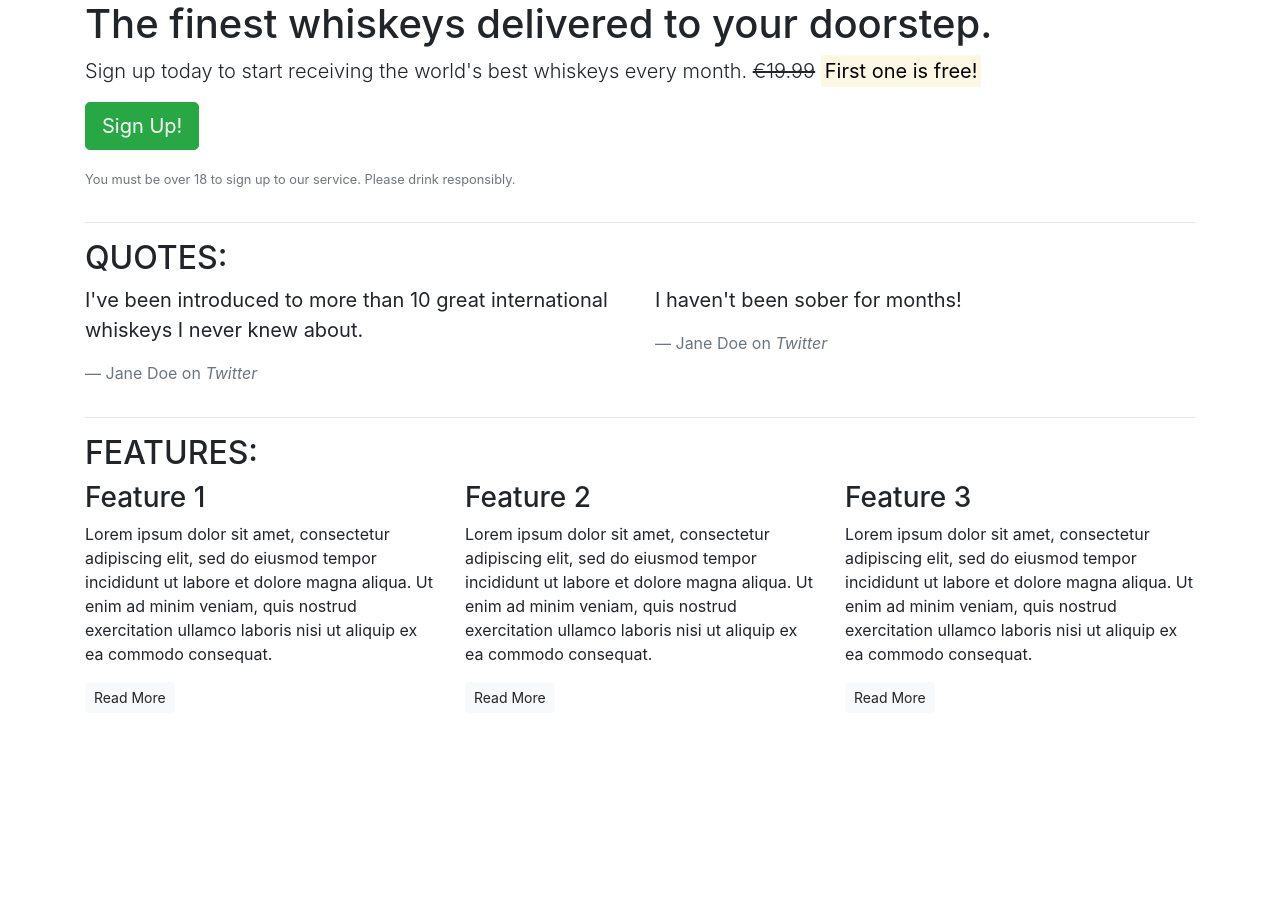
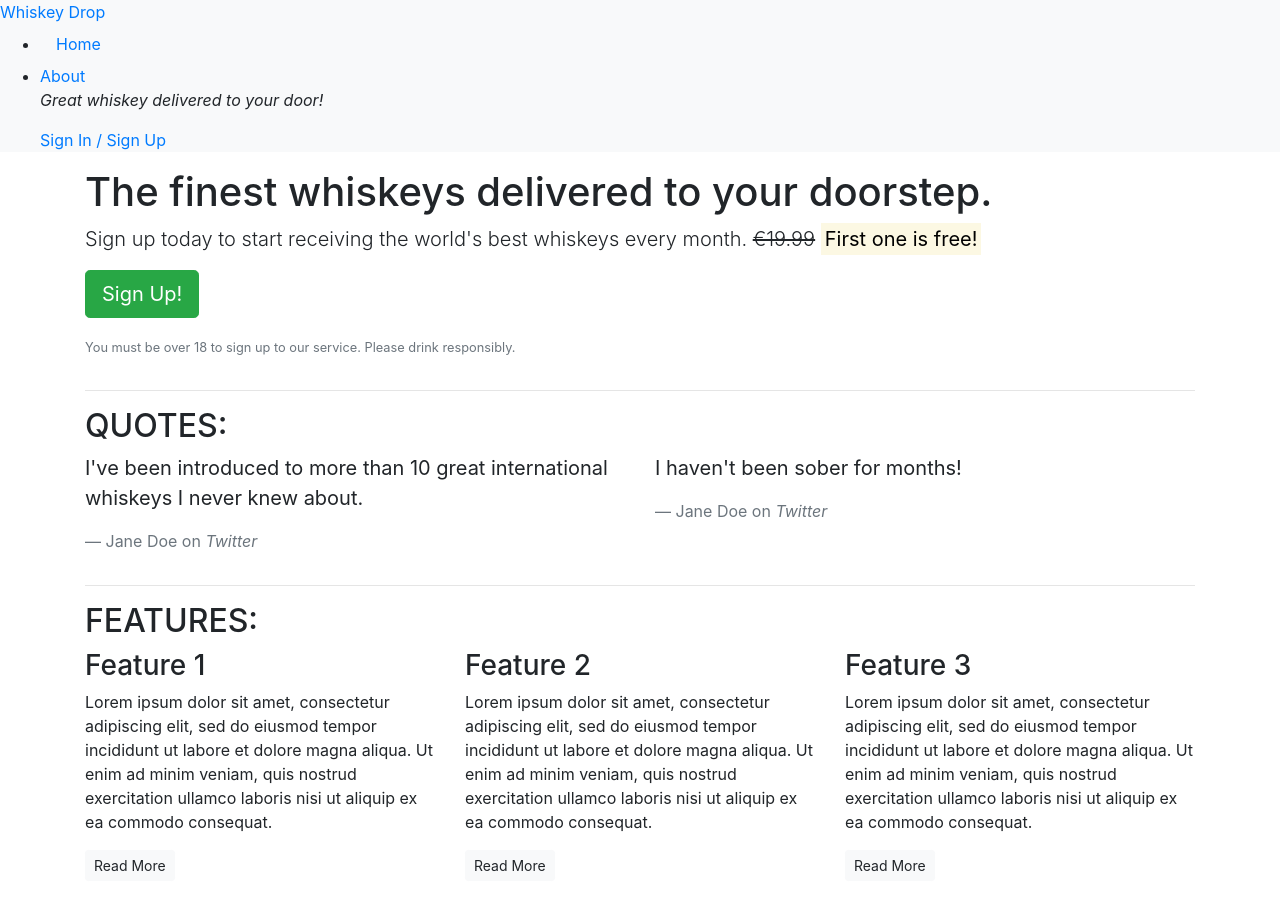
Before and after one commit to rovan89/bootstrap4, a plain HTML site: page index.html in a window 1280 px wide. Before the commit the page ends 800 px from the top, so only its background shows below. Drawn offline with nearby package versions, Linux system fonts and the light colour scheme.

Commit message:
Add main navbar structure

```diff
--- a/index.html
+++ b/index.html
@@ -9,6 +9,15 @@
 </head>
 
 <body>
+    <nav class="navber navbar-light bg-light navbar-expand-sm">
+        <a href="/" class="navbar-brad">Whiskey Drop</a>
+        <ul class="navber-nav mr-auto">
+            <li class="active nav-item mr-2"><a class="nav-link" href="/">Home</a></li>
+            <li class="active nav-item mr-2"><a class="nav-item mr-2" href="/about">About</a></li>
+            <p class="nav-item mr-2"><i>Great whiskey delivered to your door!</i></p>
+            <a href="/login">Sign In / Sign Up</a>
+        </ul>
+    </nav>
     <article class="container">
         <!-- Callout -->
         <div class="row">
```
